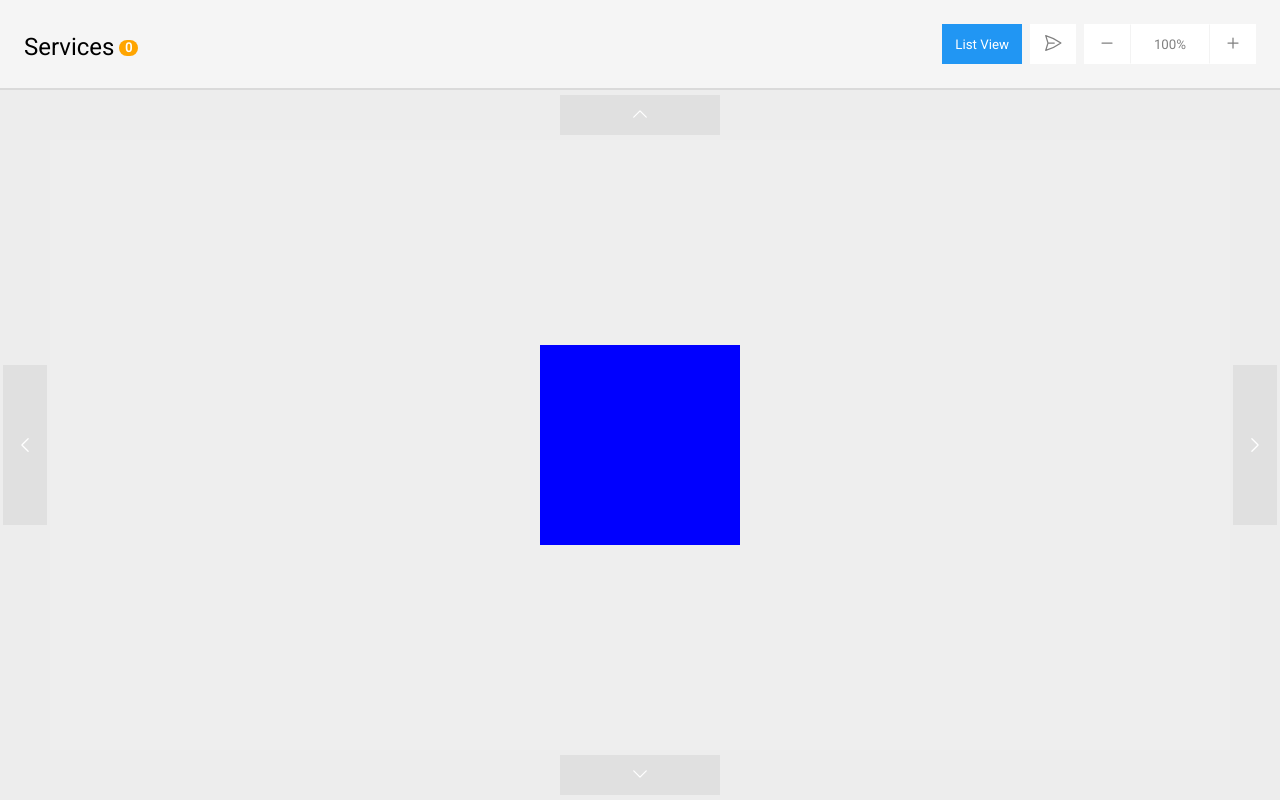
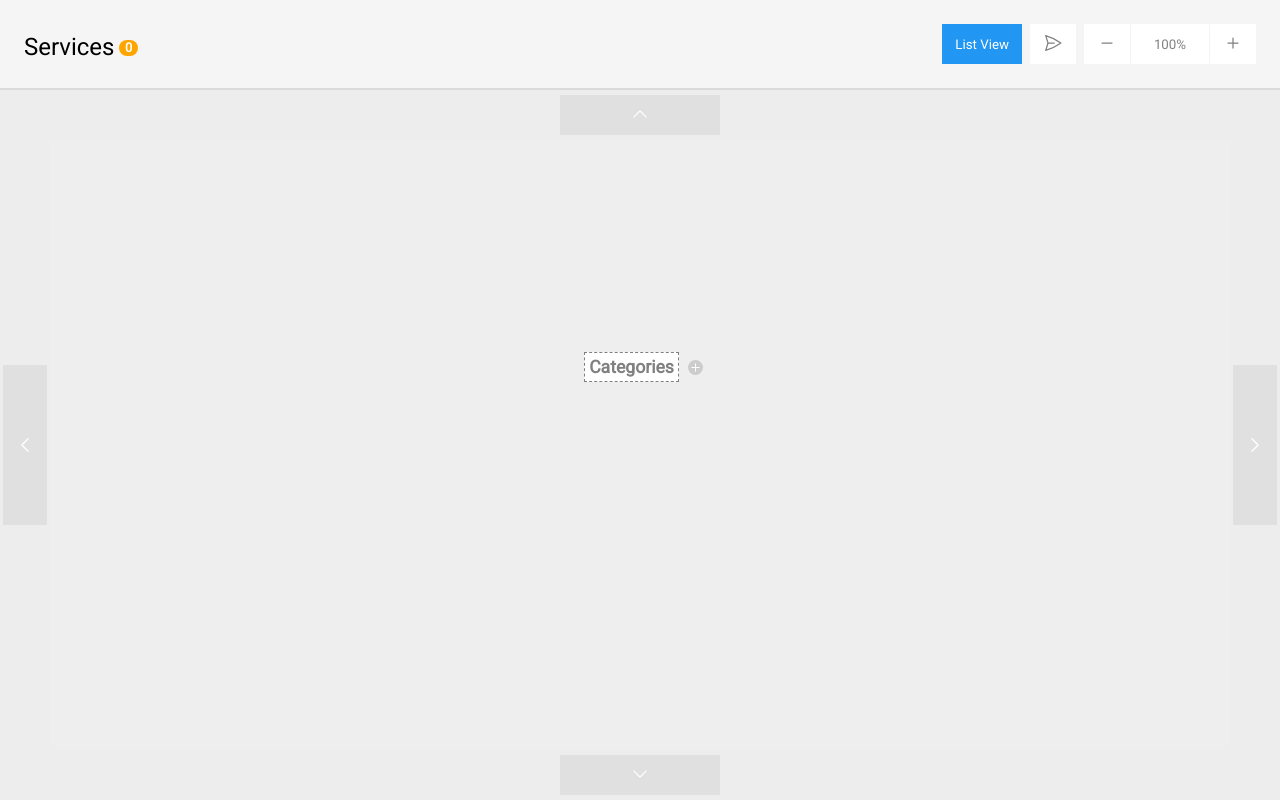
Before and after one commit to mrowaha/categories, a Next.js app: page / in a window 1280 px wide. Built offline with nearby package versions, Linux system fonts and the light colour scheme.

Commit message:
unstable support tree

```diff
--- a/src/components/Button.tsx
+++ b/src/components/Button.tsx
@@ -1,6 +1,5 @@
 import React from "react";
 import classes from "./Button.module.css";
-import { clearInterval } from "timers";
 
 interface ButtonProps extends React.ButtonHTMLAttributes<HTMLButtonElement>{
   text? : string;
--- a/src/components/Header.tsx
+++ b/src/components/Header.tsx
@@ -11,7 +11,7 @@ interface TitleProps {
 
 function Title (props : TitleProps) {
 
-  const [services, setServices] = useServicesContext();
+  const [services, _] = useServicesContext();
 
   return (
     <div className={classes.titleContainer}>
--- a/src/components/Tree.module.css
+++ b/src/components/Tree.module.css
@@ -2,7 +2,7 @@
   flex : 1;
   width: 100%;
   background-color: #e0e0e088;
-  overflow: hidden;
+  overflow: visible;
   display: grid;
   grid-template-areas:
   "toparrow toparrow toparrow"
--- a/src/components/Tree.tsx
+++ b/src/components/Tree.tsx
@@ -1,10 +1,10 @@
-import React, { use } from "react";
+import React from "react";
 import classes from "./Tree.module.css";
 
 import { useTreeRef, useAnimator} from "@/context/AppContext";
 
 import Button from "./Button";
-import { flushSync } from "react-dom";
+import TreeNode from "./TreeNode";
 
 interface ArrowButtonProps extends React.ButtonHTMLAttributes<HTMLButtonElement>{
   direction : "top" | "bottom" | "left" | "right";
@@ -89,16 +89,21 @@ const Tree = React.forwardRef<HTMLDivElement, {}>((props, container) => {
       style={{
         width : "200px",
         height : "200px",
-        backgroundColor : "blue",
         position : "absolute",
         cursor : "pointer"
       }}
       ref={treeRef}
-    />
+    >
+      <TreeNode
+        root
+        // @ts-ignore
+        level={-1}
+        isService={false}
+      />
+    </div>
   )
 
 })
-
 
 
 function TreeContainer () {
@@ -115,20 +120,20 @@ function TreeContainer () {
 
     switch(dir) {
       case "top":
-        drawingBoxRef.current.style.transform = `translate(${horizontalTranslate.current}px, ${verticalTranslate.current-50}px)`;
-        verticalTranslate.current -= 50;
+        drawingBoxRef.current.style.transform = `translate(${horizontalTranslate.current}px, ${verticalTranslate.current-20}px)`;
+        verticalTranslate.current -= 20;
         break;
       case "bottom":
-        drawingBoxRef.current.style.transform = `translate(${horizontalTranslate.current}px, ${verticalTranslate.current+50}px)`;
-        verticalTranslate.current += 50;
+        drawingBoxRef.current.style.transform = `translate(${horizontalTranslate.current}px, ${verticalTranslate.current+20}px)`;
+        verticalTranslate.current += 20;
         break;
       case "left":
-        drawingBoxRef.current.style.transform = `translate(${horizontalTranslate.current-50}px, ${verticalTranslate.current}px)`;
-        horizontalTranslate.current -= 50;
+        drawingBoxRef.current.style.transform = `translate(${horizontalTranslate.current-20}px, ${verticalTranslate.current}px)`;
+        horizontalTranslate.current -= 20;
         break;
       case "right":
-        drawingBoxRef.current.style.transform = `translate(${horizontalTranslate.current+50}px, ${verticalTranslate.current}px)`;
-        horizontalTranslate.current += 50;
+        drawingBoxRef.current.style.transform = `translate(${horizontalTranslate.current+20}px, ${verticalTranslate.current}px)`;
+        horizontalTranslate.current += 20;
         break;
     }
   }
--- /dev/null
+++ b/src/components/TreeNode.module.css
@@ -0,0 +1,134 @@
+.treeNodeContainer {
+  display: flex;
+  justify-content: center;
+  align-items: center;
+  gap : 2px;
+  position: relative;
+}
+
+.treeNode {
+  display: flex;
+  justify-content: flex-start;
+  width: fit-content;
+  max-width: 100px;
+  padding : 0.25rem;
+  color : grey;
+  font-size: 0.5rem;
+  border: 1px dashed grey;
+  background-color: #fff;
+  margin : 0.45rem;
+  position: relative;
+}
+
+.newNodeModal {
+  background-color: white;
+  z-index: 9999;
+  position: absolute;
+  top : 40%;
+  right : -50px;
+  left: 0;
+  color : grey;
+  font-size: 0.45rem;
+  text-align: center;
+  padding : 0.5rem;
+  display: none;
+  min-width: 150px;
+}
+
+.newNodeAction {
+  border : none;
+  margin : 0.2rem;
+  padding : 0.1rem;
+  color: grey;
+}
+
+.newNodeAction:hover {
+  cursor: pointer;
+}
+
+.treeNode > h1 {
+  text-wrap: nowrap;
+  text-overflow: ellipsis;
+  width : 100%;
+  overflow: hidden;
+}
+
+.treeNode[level="0"] {
+  background-color: orange;
+  border: 1px solid orange;
+  color : #fff;
+}
+
+.treeNode[level="1"] {
+  background-color: #2196f3;
+  border: 1px solid #2196f3;
+  color : #fff;
+}
+
+.treeNode[level="2"] {
+  background-color: #ccc;
+  border: 1px solid #ccc;
+  color : #fff;
+}
+
+.treeNode > input {
+  all : unset;
+  font-size: 0.8rem;
+  width: 75px;
+}
+
+.root {
+  background-color: #fff;
+  border: 1px dashed grey;
+  font-size: 0.55rem;
+}
+
+.nodeChildren {
+  display: flex;
+}
+
+.actionBtn {
+  border: none;
+  background-color: none;
+}
+
+.actionBtn > svg {
+  width : 15px;
+  aspect-ratio: 1 / 1;
+  padding : 0;
+  margin : 0;
+  border-radius: 50%;
+  display: flex;
+  justify-content: center;
+  align-items: center;
+}
+
+.actionBtn[disabled] > svg {
+  display: none;
+}
+
+
+.actionBtn > svg:hover {
+  cursor: pointer;
+}
+
+
+.actionBtn[variant="primary"] > svg {
+  background-color: #ccc;
+  color : #fff;
+}
+
+.actionBtn[variant="warning"] > svg {
+  background-color: orange;
+  color : #fff;
+}
+
+.actionBtn[variant="success"] > svg {
+  background-color: green;
+  color : #fff;
+}
+
+.actionBtn[variant="error"] > svg {
+  background-color: red;
+  color : #fff;
+}
--- /dev/null
+++ b/src/components/TreeNode.tsx
@@ -0,0 +1,222 @@
+import React from "react";
+import classes from "./TreeNode.module.css";
+import { useServicesContext } from "@/context/AppContext";
+import useOutsideAlerter from "@/hooks/useOutsideAlert";
+
+interface TreeActionButtonProps extends React.ButtonHTMLAttributes<HTMLButtonElement> {
+  icon : React.ReactNode;
+  variant : "primary" | "secondary" | "error" | "warning" | "success";
+  disabled? : boolean
+}
+
+function TreeActionButton(props : TreeActionButtonProps) {
+  return (
+    // @ts-ignore
+    <button disabled={props.disabled} className={classes.actionBtn} variant={props.variant} onClick={props.onClick}>
+      {props.icon}
+    </button>
+  )
+}
+
+interface TreeNodeProps {
+  root? : boolean;
+  level : number;
+  onCancel? : () => void;
+  id? : number;
+  allowService?: boolean;
+  isService : boolean;
+}
+
+interface TreeChildNode {
+  id : number;
+  isService : boolean;
+}
+
+function TreeNode(props : TreeNodeProps) {
+
+  const nodeColorCode = props.level % 3;
+  const [nextId, setNextId] = React.useState<number>(1);
+  const [nodeChildren, setNodeChildren] = React.useState<TreeChildNode[]>([]);
+  const [name, setName] = React.useState<string>("");
+  const [save, setSave] = React.useState<boolean>(false);
+  const [_, setServices] = useServicesContext();
+
+  const newNodeModalRef = React.useRef<HTMLDivElement>(null);
+  useOutsideAlerter(newNodeModalRef, () => {
+    if (newNodeModalRef.current) {
+      newNodeModalRef.current.style.display = "none";
+    }
+  })
+
+  const handleOnCancel = React.useCallback((id : number) => {
+    setNodeChildren(prev => {
+      const newArray = prev.filter(node => node.id !== id);
+      return newArray;
+    })
+  }, []);
+
+  const handleNewNodeType = () => {
+    if (newNodeModalRef.current)
+      newNodeModalRef.current.style.display = "block";
+  }
+
+  const handeNewNode = (isService : boolean) => {
+    if (isService) setServices(prev => prev+1);
+    setNodeChildren(prev => [...prev, {id : nextId, isService : isService}]);
+    setNextId(prev => prev+1);
+    if (newNodeModalRef.current)
+      newNodeModalRef.current.style.display = "none";
+  }
+
+  return (
+    <div
+      style={{
+        display : "flex",
+        flexDirection : "column",
+        alignItems : "center",
+        justifyContent : "flex-start"
+      }}
+    >
+      <div className={classes.treeNodeContainer}>
+        {
+          props.root ?
+          // @ts-ignore
+          <div className={`${classes.treeNode} ${classes.root}`}>
+            <h1>Categories</h1>
+          </div> :
+          <>
+          {
+            save ?
+            <>
+              {/* @ts-ignore */}
+              <div level={nodeColorCode} className={`${classes.treeNode}`} isService={props.isService}>
+                <h1>{name}</h1>
+                <div ref={newNodeModalRef} className={classes.newNodeModal}>
+                  <h1>What do you want to create?</h1>
+                  <button
+                    className={classes.newNodeAction}
+                    onClick={() => handeNewNode(false)}
+                  >
+                    Category
+                  </button>
+                  <button
+                    className={classes.newNodeAction}
+                    onClick={() => handeNewNode(true)}
+                  >Service</button>
+                </div>
+              </div>
+            </>
+              :
+              <div className={`${classes.treeNode}`}>
+                <input
+                  type="text"
+                  value={name}
+                  onChange={(e) => setName(e.target.value)}
+                  autoFocus
+                />
+              </div>
+          }
+
+          </>
+        }
+        {/* render actions based on usage */}
+        {
+          !props.root ?
+          save ?
+          // the actions to be performed if the node is not a root and is saved
+          <>
+          <TreeActionButton
+            icon={
+              <svg xmlns="http://www.w3.org/2000/svg" fill="none" viewBox="0 0 24 24" strokeWidth={1.5} stroke="currentColor" className="w-6 h-6">
+                <path strokeLinecap="round" strokeLinejoin="round" d="M12 6v12m6-6H6" />
+              </svg>
+            }
+            variant="primary"
+            onClick={handleNewNodeType}
+          />
+          <TreeActionButton
+            icon={
+              <svg xmlns="http://www.w3.org/2000/svg" fill="none" viewBox="0 0 24 24" strokeWidth={1.5} stroke="currentColor" className="w-6 h-6">
+                <path strokeLinecap="round" strokeLinejoin="round" d="M16.862 4.487l1.687-1.688a1.875 1.875 0 112.652 2.652L6.832 19.82a4.5 4.5 0 01-1.897 1.13l-2.685.8.8-2.685a4.5 4.5 0 011.13-1.897L16.863 4.487zm0 0L19.5 7.125" />
+              </svg>
+            }
+            variant="primary"
+            onClick={() => setSave(false)}
+          />
+          <TreeActionButton
+            icon={
+              <svg xmlns="http://www.w3.org/2000/svg" fill="none" viewBox="0 0 24 24" strokeWidth={1.5} stroke="currentColor" className="w-6 h-6">
+                <path strokeLinecap="round" strokeLinejoin="round" d="M6 18L18 6M6 6l12 12" />
+              </svg>
+            }
+            variant="error"
+            onClick={() => {
+              if (props.isService) setServices(prev => prev-1);
+              props.onCancel && props.onCancel();
+            }}
+          />
+          </> :
+          // the actions to be performed if the node is not a root but is not saved
+          <>
+            <TreeActionButton
+              icon={
+                <svg xmlns="http://www.w3.org/2000/svg" fill="none" viewBox="0 0 24 24" strokeWidth={1.5} stroke="currentColor" className="w-6 h-6">
+                  <path strokeLinecap="round" strokeLinejoin="round" d="M6 18L18 6M6 6l12 12" />
+                </svg>
+              }
+              variant="warning"
+              onClick={() => {
+                if (props.isService) setServices(prev => prev-1);
+                props.onCancel && props.onCancel();
+              }}
+            />
+            <TreeActionButton
+              icon={
+                <svg xmlns="http://www.w3.org/2000/svg" fill="none" viewBox="0 0 24 24" strokeWidth={1.5} stroke="currentColor" className="w-6 h-6">
+                  <path strokeLinecap="round" strokeLinejoin="round" d="M4.5 12.75l6 6 9-13.5" />
+                </svg>
+              }
+              variant="success"
+              onClick={() => {
+                if (name === "") return;
+                setSave(true);
+              }}
+              disabled={name === ""}
+            />
+          </> :
+          // actions to be performed if the node is a root node
+          <TreeActionButton
+          icon={
+            <svg xmlns="http://www.w3.org/2000/svg" fill="none" viewBox="0 0 24 24" strokeWidth={1.5} stroke="currentColor" className="w-6 h-6">
+              <path strokeLinecap="round" strokeLinejoin="round" d="M12 6v12m6-6H6" />
+            </svg>
+          }
+          variant="primary"
+          onClick={() => {
+            setNodeChildren(prev => [...prev, {id : nextId, isService : false}]);
+            setNextId(prev => prev+1);
+          }}
+        />
+        }
+      </div>
+      <div className={classes.nodeChildren}>
+        {
+          nodeChildren.map(({id, isService}) => {
+            return (
+              <TreeNode
+                key={id}
+                onCancel={() => handleOnCancel(id)}
+                id={id}
+                level={props.level+1}
+                allowService
+                isService={isService}
+              />
+            )
+          })
+        }
+      </div>
+    </div>
+  )
+}
+
+export default TreeNode;
```
